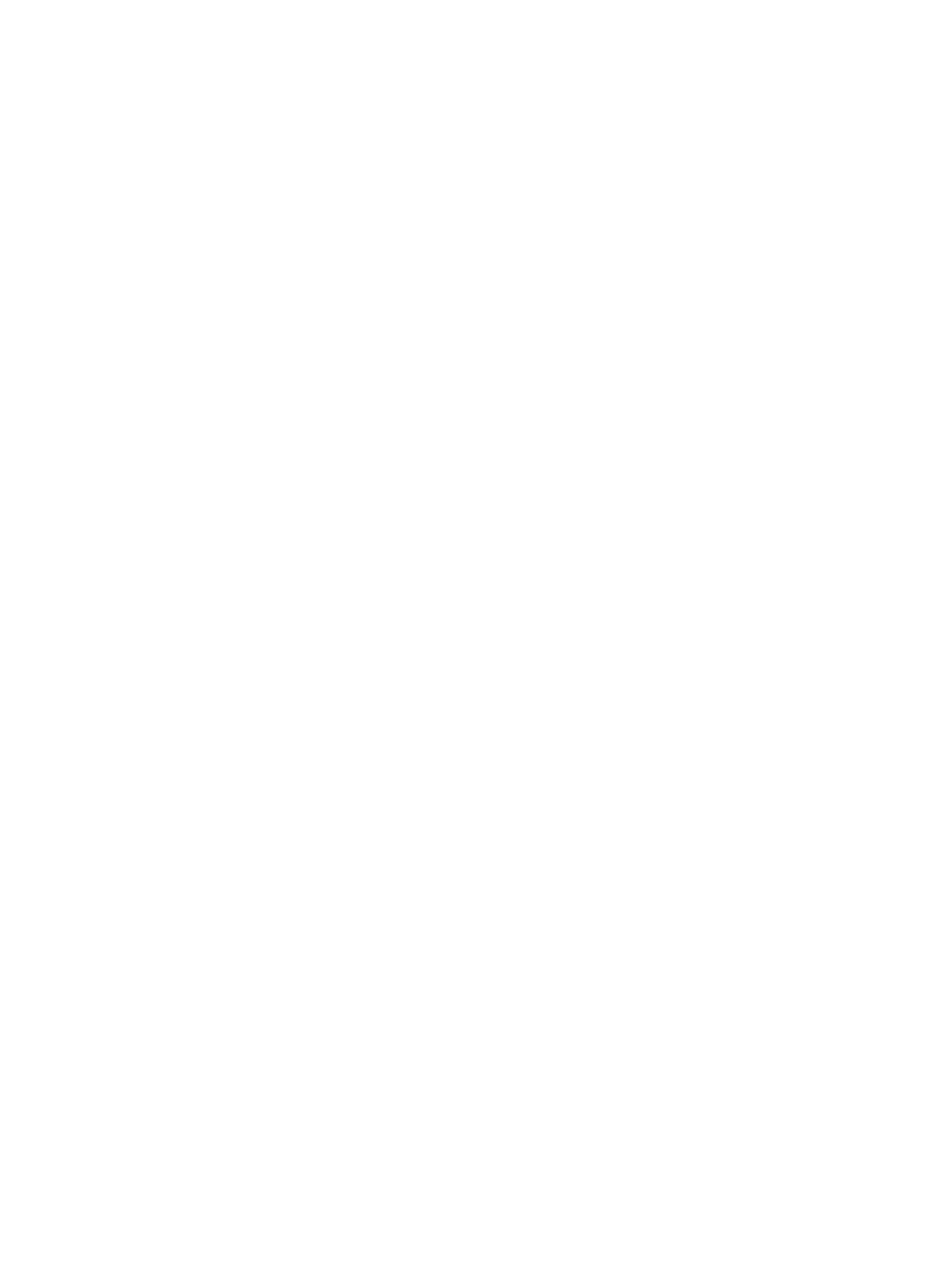
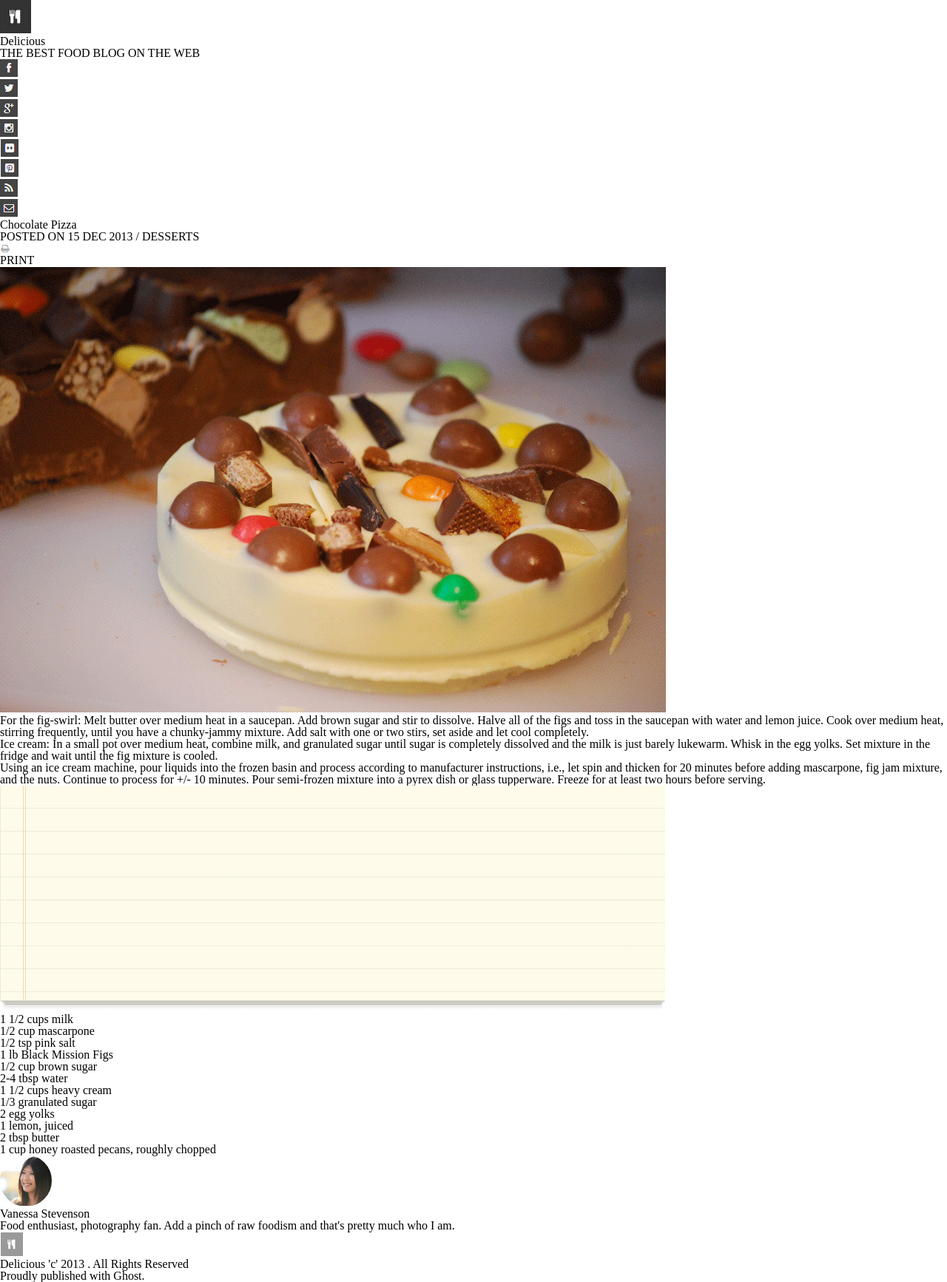
Before and after one commit to sp00nes/chocolate-pizza, a plain HTML site: page index.html in a window 1280 px wide. Shown: the whole page at 74% size. Before the commit the page ends 800 px from the top, so only its background shows below. Drawn offline with Linux system fonts and the light colour scheme.

Commit message:
Built up HTML structure.

```diff
--- a/index.html
+++ b/index.html
@@ -11,10 +11,82 @@
     <link rel="stylesheet" href="https://fonts.googleapis.com/css?family=Alkalami">
     -->
 
-    <title> <!-- title goes here --> </title>
+    <title>Chocolate Pizza</title>
 </head>
+
 <body>
+    <header>
+        <section>
+            <img src="img/logo.png">
+            <h1>Delicious</h1>
+            <h2>THE BEST FOOD BLOG ON THE WEB</h2>
+        </section>
+        <section>
+            <ul>
+                <li><img src="img/fb-icon.png"></li>
+                <li><img src="img/twit-icon.png"></li>
+                <li><img src="img/gp-icon.png"></li>
+                <li><img src="img/insta-icon.png"></li>
+                <li><img src="img/flic-icon.png"></li>
+                <li><img src="img/pint-icon.png"></li>
+            </ul>
+            <ul>
+                <li><img src="img/rss-icon.png"></li>
+                <li><img src="img/mail-icon.png"></li>
+            </ul>
+        </section>
+    </header>
+    <main>
+        <div>
+            <section>
+                <h2>Chocolate Pizza</h2>
+                <h3>POSTED ON 15 DEC 2013 / DESSERTS</h3>
+            </section>
+            <section>
+            <img src="img/print-icon.png">
+            <p>PRINT</p>
+            </section>
+        </div>
+        <div>
+            <img src="img/choco-pizza.png">
+            <article>
+                <p>For the fig-swirl: Melt butter over medium heat in a saucepan. Add brown sugar and stir to dissolve. Halve all of the figs and toss in the saucepan with water and lemon juice. Cook over medium heat, stirring frequently, until you have a chunky-jammy mixture. Add salt with one or two stirs, set aside and let cool completely.</p>
+                <p>Ice cream: In a small pot over medium heat, combine milk, and granulated sugar until sugar is completely dissolved and the milk is just barely lukewarm. Whisk in the egg yolks. Set mixture in the fridge and wait until the fig mixture is cooled.</p>
+                <p>Using an ice cream machine, pour liquids into the frozen basin and process according to manufacturer instructions, i.e., let spin and thicken for 20 minutes before adding mascarpone, fig jam mixture, and the nuts. Continue to process for +/- 10 minutes. Pour semi-frozen mixture into a pyrex dish or glass tupperware. Freeze for at least two hours before serving.</p>
+            </article>
+            <section>
+                <img src="img/list-bg.png">
+                <ol>
+                    <li>1 1/2 cups milk</li>
+                    <li>1/2 cup mascarpone</li>
+                    <li>1/2 tsp pink salt</li>
+                    <li>1 lb Black Mission Figs</li>
+                    <li>1/2 cup brown sugar</li>
+                    <li>2-4 tbsp water</li>
+                    <li>1 1/2 cups heavy cream</li>
+                    <li>1/3 granulated sugar</li>
+                    <li>2 egg yolks</li>
+                    <li>1 lemon, juiced</li>
+                    <li>2 tbsp butter</li>
+                    <li>1 cup honey roasted pecans, roughly chopped</li>
+                </ol>
+            </section>
+        </div>
+        <div>
+            <img src="img/van-pic.png">
+            <section>
+                <h2>Vanessa Stevenson</h2>
+                <p>Food enthusiast, photography fan. Add a pinch of raw foodism and that's pretty much who I am.</p>
+            </section>
+            <a href="#"></a>
+        </div>
+    </main>
+    <footer>
+        <img src="img/small-logo.png">
+        <p>Delicious 'c' 2013 . All Rights Reserved</p>
+        <p>Proudly published with Ghost.</p>
+    </footer>
+    <script src="js/app.js"></script>
+</body>
 
-<script src="js/app.js"></script>
-</body>
 </html>
```
Also changed, not shown: img/PREVIEW.jpg (added), img/choco-pizza.png (added), img/fb-icon.png (added), img/flic-icon.png (added), img/gp-icon.png (added), img/hr-img.png (added), img/insta-icon.png (added), img/list-bg.png (added), img/logo.png (added), img/mail-icon.png (added), img/pint-icon.png (added), img/print-icon.png (added), img/rss-icon.png (added), img/small-logo.png (added), 2 more files.
